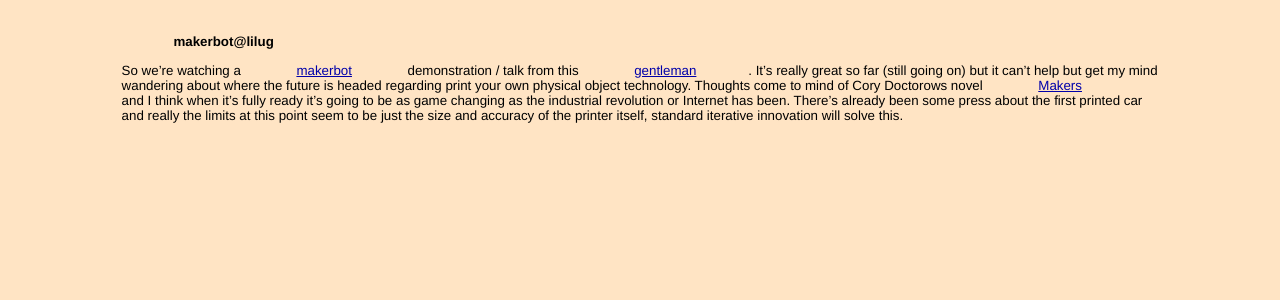
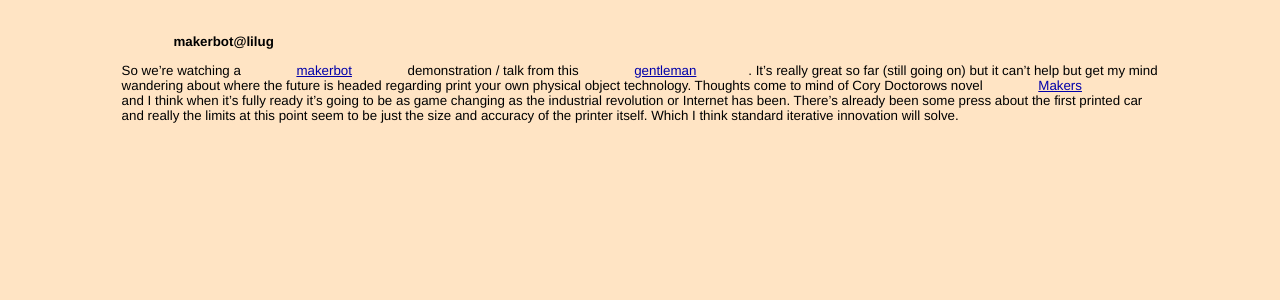
Before and after one commit to woeisme/woeisme.github.io, a Jekyll site: the page built from _posts/2011-10-11-2ndtest.md, in a window 1280 px wide. Shown: the part 154-454 px from the top of the page. Built offline with Jekyll 4.4.1, drawn with Linux system fonts in a browser that asks for light colours; Markdown is read by kramdown in place of the engine named in the settings.

Commit message:
cleaed up post

```diff
--- a/_posts/2011-10-11-2ndtest.md
+++ b/_posts/2011-10-11-2ndtest.md
@@ -3,4 +3,8 @@
 title: makerbot@lilug
 ---
 
-So we're watching a [makerbot](www.makerbot.com) demonstration / talk from this [gentleman](http://softsolder.com). It's really great so far (still going on) but it can't help but get my mind wandering about where the future is headed regarding print your own physical object technology. Thoughts come to mind of Cory Doctorows novel [Makers](http://craphound.com/makers/) and I think when it's fully ready it's going to be as game changing as the industrial revolution or Internet has been. There's already been some press about the first printed car and really the limits at this point seem to be just the size and accuracy of the printer itself, standard iterative innovation will solve this.
+So we're watching a [makerbot](http://www.makerbot.com) demonstration / talk from this [gentleman](http://softsolder.com).
+It's really great so far (still going on) but it can't help but get my mind wandering about where the future is headed regarding print your own physical object technology.
+Thoughts come to mind of Cory Doctorows novel [Makers](http://craphound.com/makers/) and I think when it's fully ready it's going to be as game changing as the industrial revolution or Internet has been.
+There's already been some press about the first printed car and really the limits at this point seem to be just the size and accuracy of the printer itself.
+Which I think standard iterative innovation will solve.
```
